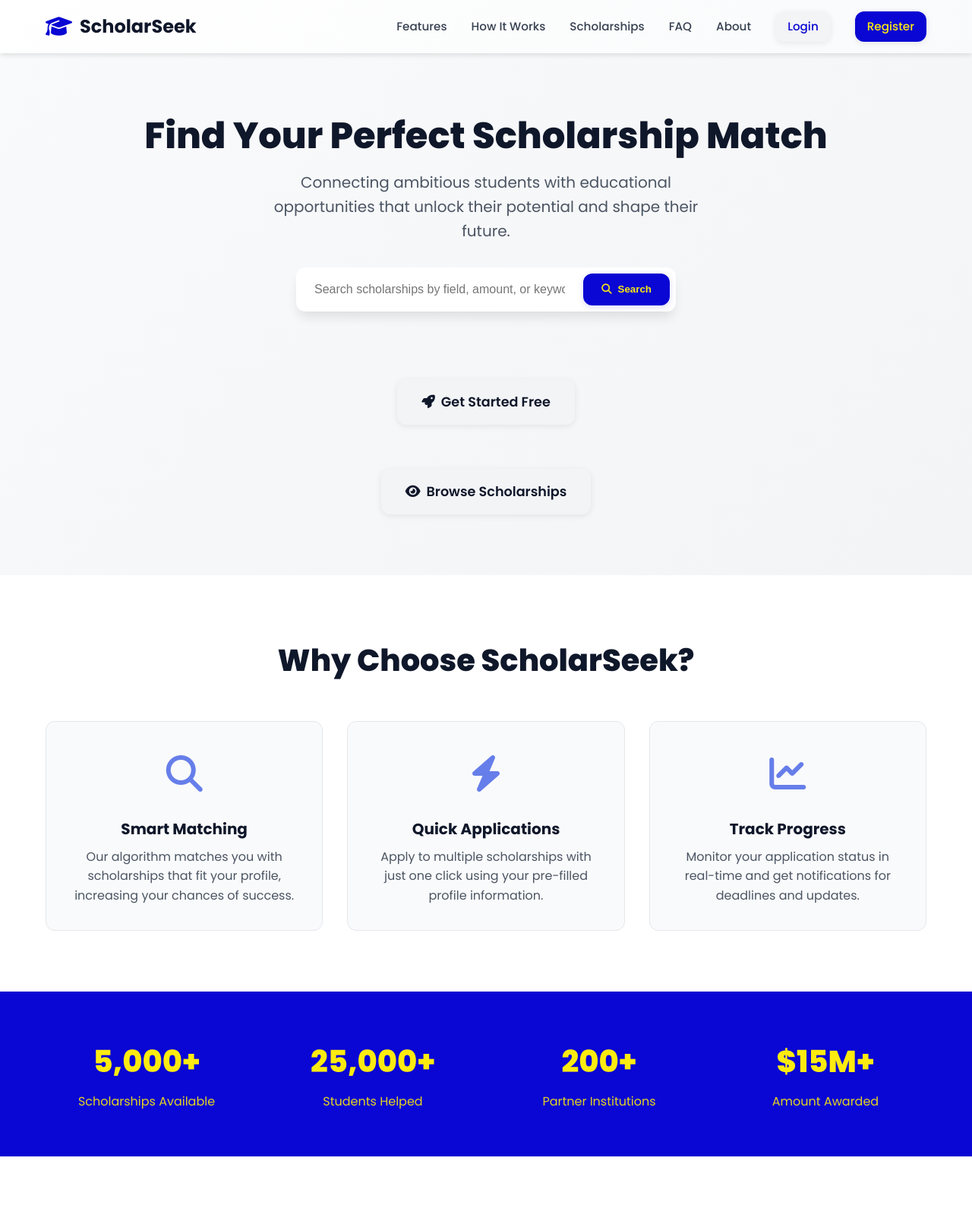
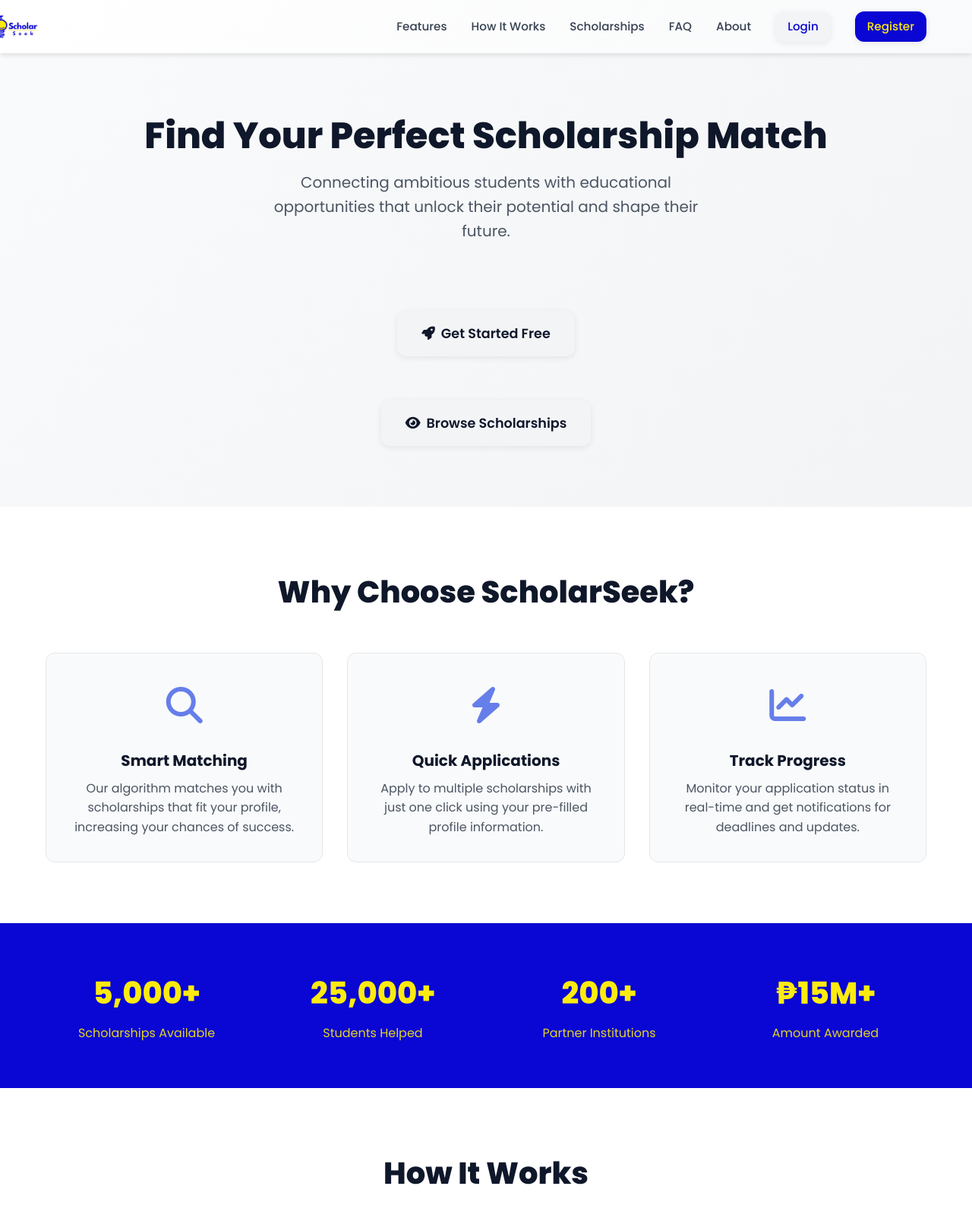
Before and after one commit to azelarce14/Scholar-Seek, a PHP site: page /scholarseek/ in a window 1280 px wide. Shown: the top 1607 px of the page at 76% size. Run offline with PHP 8.4, Linux system fonts and the light colour scheme.

Commit message:
Update homepage: Adjust logo positioning and size, update scholarship amounts to PHP currency, update footer year to 2025, redirect View All Scholarships to login.php

```diff
--- a/assets/css/styles.css
+++ b/assets/css/styles.css
@@ -83,6 +83,7 @@
     text-decoration: none;
     cursor: pointer;
     transition: transform 0.3s ease;
+    margin-right: auto;
 }
 
 .nav-logo:hover {
@@ -92,6 +93,13 @@
 .nav-logo i {
     color: var(--blue-color);
     font-size: 1.75rem;
+}
+
+.logo-img {
+    height: 32px;
+    width: auto;
+    object-fit: contain;
+    margin-right: 5px;
 }
 
 .nav-menu {
--- a/index.html
+++ b/index.html
@@ -18,9 +18,8 @@
     <!-- Navigation Bar -->
     <nav class="navbar">
         <div class="nav-container">
-            <div class="nav-logo">
-                <i class="fas fa-graduation-cap"></i>
-                <span>ScholarSeek</span>
+            <div class="nav-logo" style="margin-left: -70px;">
+                <img src="assets/img/logo.png" alt="ScholarSeek Logo" class="logo-img" width="120" height="60">
             </div>
 
             <ul class="nav-menu">
@@ -61,16 +60,6 @@
             <h1>Find Your Perfect Scholarship Match</h1>
             <p>Connecting ambitious students with educational opportunities that unlock their potential and shape their future.</p>
 
-            <!-- Search Bar -->
-            <div class="search-container">
-                <div class="search-bar">
-                    <input type="text" placeholder="Search scholarships by field, amount, or keyword...">
-                    <button type="button">
-                        <i class="fas fa-search"></i>
-                        Search
-                    </button>
-                </div>
-            </div>
             <br>
             <div class="hero-buttons">
                 <a href="register.php" class="btn btn-secondary btn-large">
@@ -140,7 +129,7 @@
                 </div>
 
                 <div class="stat-item">
-                    <h3>$15M+</h3>
+                    <h3>₱15M+</h3>
                     <p>Amount Awarded</p>
                 </div>
             </div>
@@ -187,14 +176,14 @@
                 <div class="scholarship-card">
                     <div class="scholarship-header">
                         <h3>STEM Excellence Award</h3>
-                        <p>Up to $10,000</p>
+                        <p>Up to ₱30,000</p>
                     </div>
                     <div class="scholarship-body">
                         <p>For students pursuing degrees in Science, Technology, Engineering, or Mathematics.</p>
-                        <p><strong>Eligibility:</strong> GWA 3.5+, STEM major</p>
+                        <p><strong>Eligibility:</strong> STEM major</p>
                     </div>
                     <div class="scholarship-footer">
-                        <span class="deadline">Deadline: June 30, 2023</span>
+                        <span class="deadline">Deadline: June 30, 2026</span>
                         <a href="#" class="btn btn-primary">Apply Now</a>
                     </div>
                 </div>
@@ -202,14 +191,14 @@
                 <div class="scholarship-card">
                     <div class="scholarship-header">
                         <h3>Community Leadership Grant</h3>
-                        <p>Up to $5,000</p>
+                        <p>Up to ₱39,000</p>
                     </div>
                     <div class="scholarship-body">
                         <p>For students with demonstrated leadership in community service and volunteer work.</p>
                         <p><strong>Eligibility:</strong> All majors, community service experience</p>
                     </div>
                     <div class="scholarship-footer">
-                        <span class="deadline">Deadline: July 15, 2023</span>
+                        <span class="deadline">Deadline: January 15, 2026</span>
                         <a href="#" class="btn btn-primary">Apply Now</a>
                     </div>
                 </div>
@@ -217,21 +206,21 @@
                 <div class="scholarship-card">
                     <div class="scholarship-header">
                         <h3>First-Generation Scholarship</h3>
-                        <p>Up to $7,500</p>
+                        <p>Up to ₱37,500</p>
                     </div>
                     <div class="scholarship-body">
                         <p>Supporting students who are the first in their family to attend college.</p>
                         <p><strong>Eligibility:</strong> First-generation college student</p>
                     </div>
                     <div class="scholarship-footer">
-                        <span class="deadline">Deadline: August 1, 2023</span>
+                        <span class="deadline">Deadline: February 1, 2026</span>
                         <a href="#" class="btn btn-primary">Apply Now</a>
                     </div>
                 </div>
             </div>
 
             <div style="text-align: center; margin-top: 40px;">
-                <a href="#" class="btn btn-secondary">View All Scholarships</a>
+                <a href="login.php" class="btn btn-secondary">View All Scholarships</a>
             </div>
         </div>
     </section>
@@ -391,7 +380,7 @@
             </div>
 
             <div class="footer-bottom">
-                <p>&copy; 2023 ScholarSeek. All rights reserved. | <a href="#">Privacy Policy</a> | <a href="#">Terms of Service</a></p>
+                <p>&copy; 2025 ScholarSeek. All rights reserved. | <a href="#">Privacy Policy</a> | <a href="#">Terms of Service</a></p>
             </div>
         </div>
     </footer>
```
Also changed, not shown: 1 other file.
